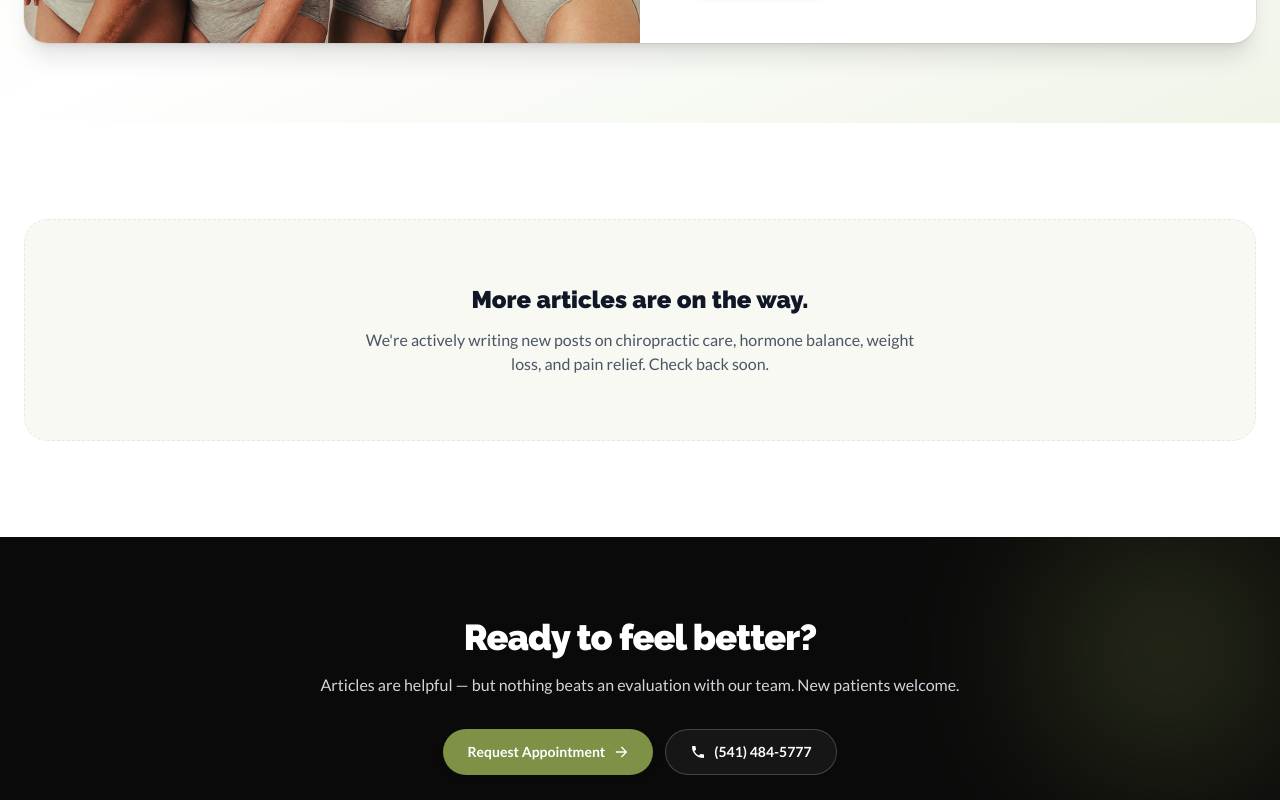
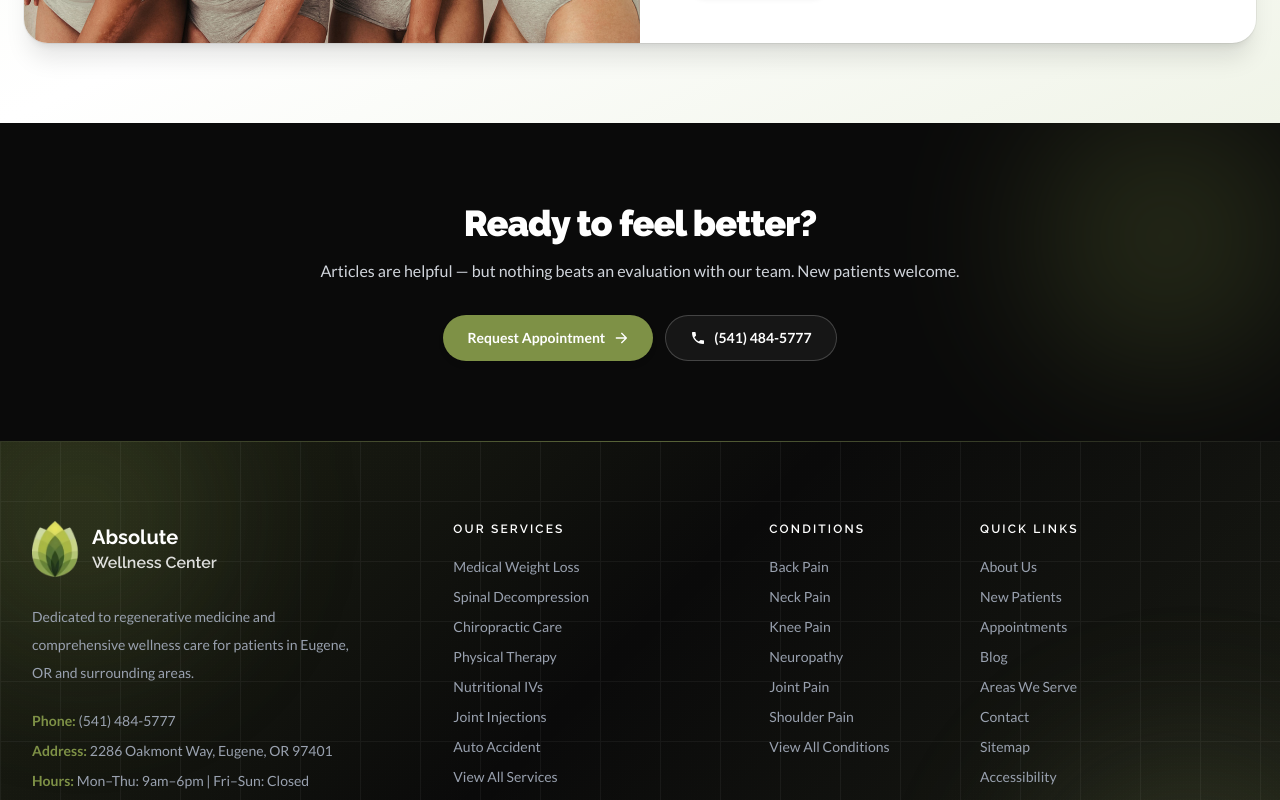
Before and after one commit to modfxmedia-ai/absolute-wellness, a Next.js app: page /blog in a window 1280 px wide. Shown: the part 1340-2140 px from the top of the page. Built offline with nearby package versions, Linux system fonts and the light colour scheme.

Commit message:
blogs edits

```diff
--- a/app/blog/page.tsx
+++ b/app/blog/page.tsx
@@ -209,10 +209,9 @@ export default function BlogIndexPage() {
       )}
 
       {/* Grid of remaining posts */}
+      {remaining.length > 0 && (
         <section className="relative bg-white py-20 sm:py-24">
           <div className="mx-auto max-w-7xl px-6">
-          {remaining.length > 0 ? (
-            <>
             <Reveal>
               <h2 className="font-[family-name:var(--font-raleway)] text-3xl font-black tracking-tight text-gray-900 sm:text-4xl">
                 More Articles
@@ -267,22 +266,9 @@ export default function BlogIndexPage() {
                 </li>
               ))}
             </ul>
-            </>
-          ) : (
-            <Reveal>
-              <div className="rounded-3xl border border-dashed border-gray-200 bg-[#f7f9f2] px-8 py-16 text-center">
-                <p className="font-[family-name:var(--font-raleway)] text-2xl font-black text-gray-900">
-                  More articles are on the way.
-                </p>
-                <p className="mx-auto mt-3 max-w-xl text-gray-600">
-                  We're actively writing new posts on chiropractic care, hormone
-                  balance, weight loss, and pain relief. Check back soon.
-                </p>
-              </div>
-            </Reveal>
-          )}
           </div>
         </section>
+      )}
 
       {/* CTA */}
       <section className="relative overflow-hidden bg-[#0a0a0a] py-20 text-white">
```
Lines whose indentation alone changed are shown as unchanged.
